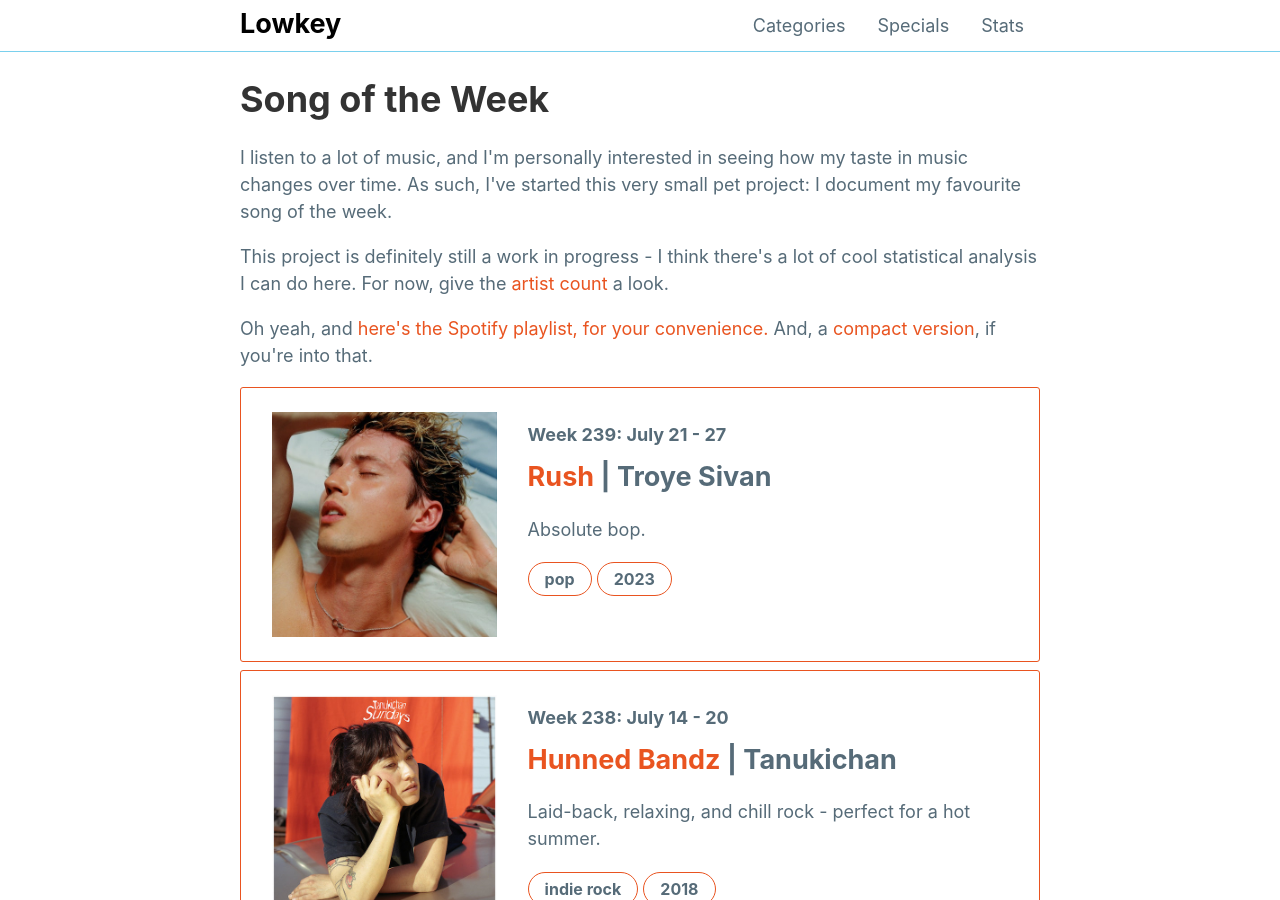
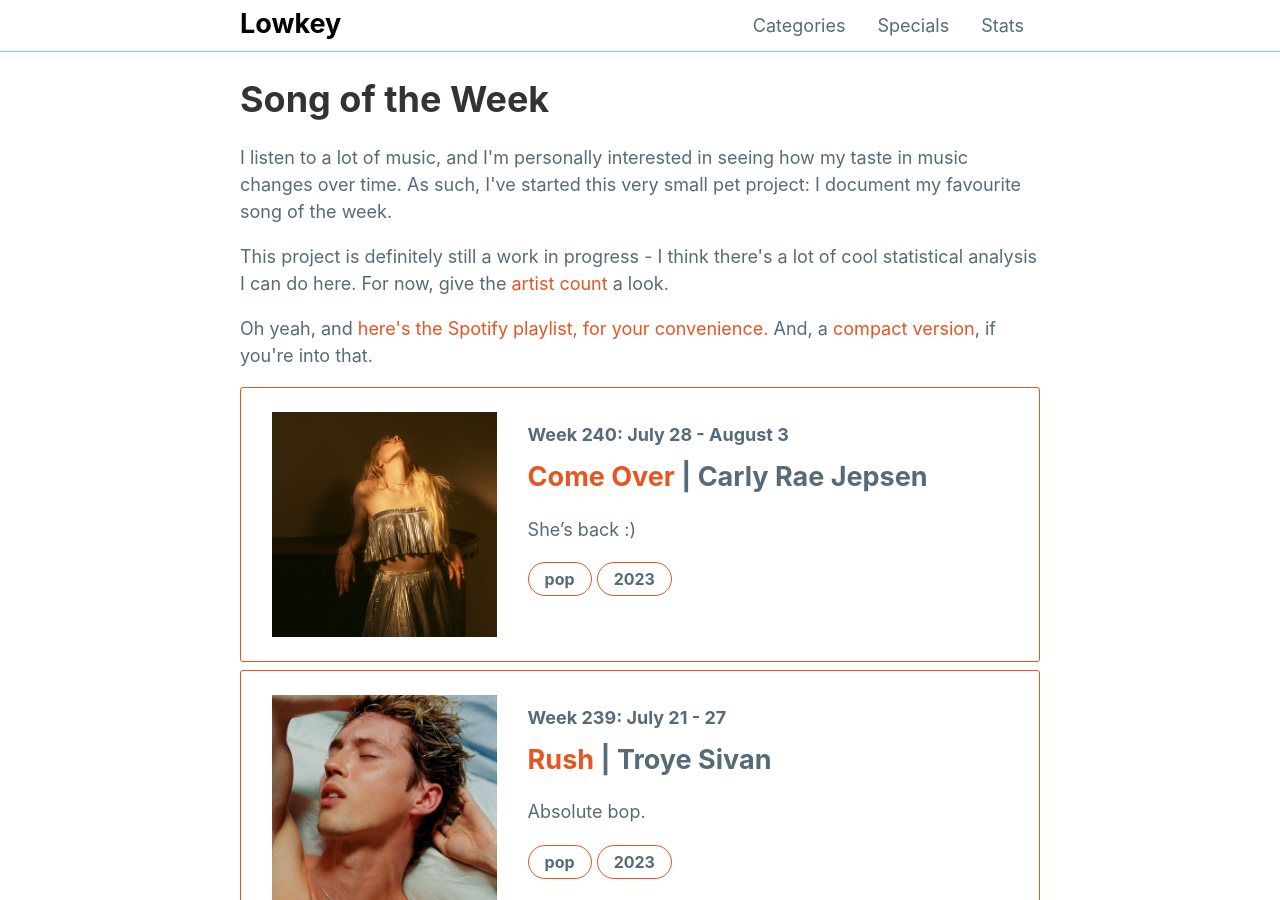
Before and after one commit to mattxwang/lowkey, a Jekyll site: the page built from stats/song-of-the-week.html, in a window 1280 px wide and 900 px high. Built offline with Jekyll 4.4.1, drawn with Linux system fonts in a browser that asks for light colours; comment, search, counter and statistics services are not loaded.

Commit message:
Come over come over

```diff
--- a/_data/sotw.yml
+++ b/_data/sotw.yml
@@ -2677,3 +2677,13 @@ week239:
   genre: "pop"
   year: 2023
   blurb: Absolute bop.
+week240:
+  week: "Week 240: July 28 - August 3"
+  title: "Come Over"
+  artists:
+  - "Carly Rae Jepsen"
+  album: "The Loveliest Time"
+  album_art: "the-loveliest-time.jpeg"
+  genre: "pop"
+  year: 2023
+  blurb: She's back :)
```
Also changed, not shown: img/albums/the-loveliest-time.jpeg (added).
